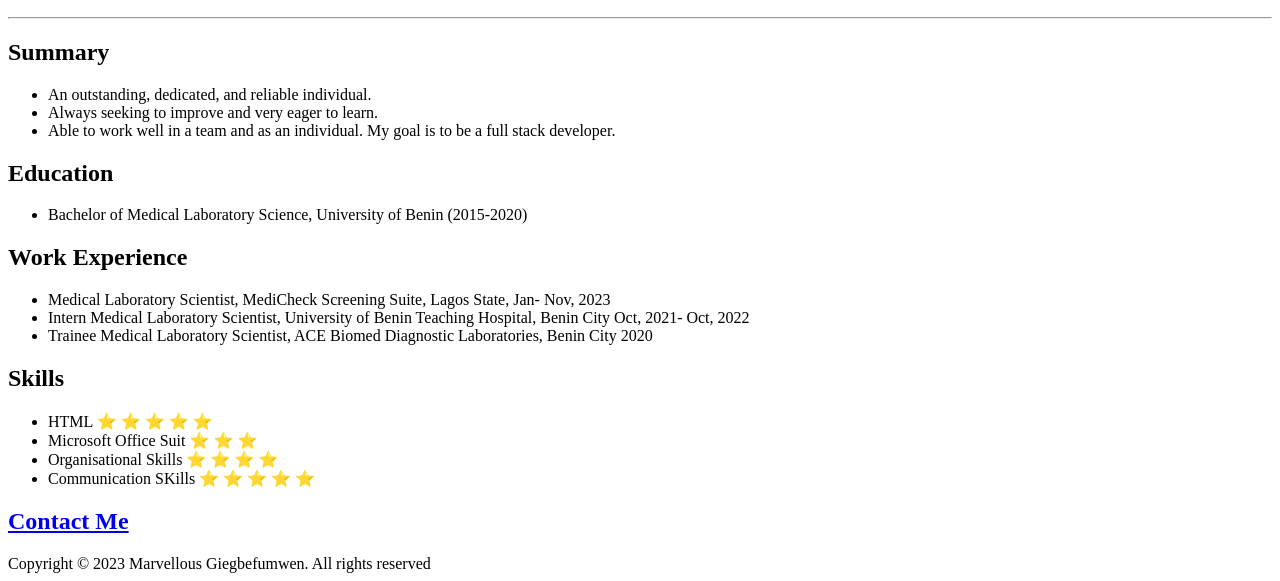
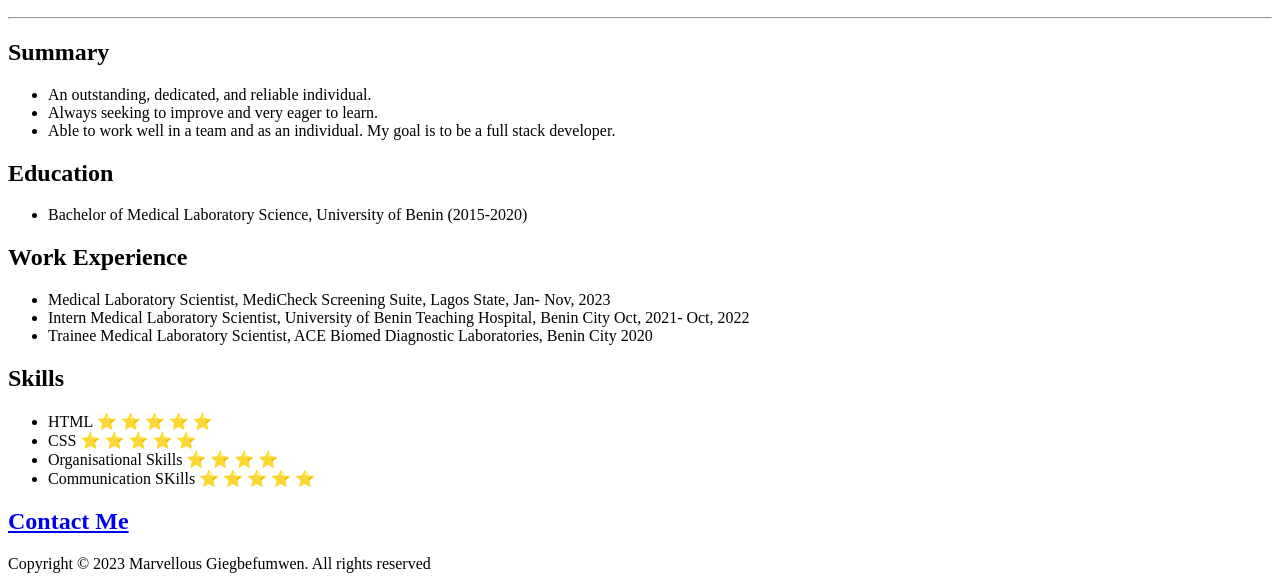
Before and after one commit to gurumarv/html-resume, a plain HTML site: page index.html in a window 1280 px wide. Shown: the part 522-1103 px from the top of the page. Drawn offline with Linux system fonts and the light colour scheme.

Commit message:
Update index.html

```diff
--- a/index.html
+++ b/index.html
@@ -36,7 +36,7 @@
     <h2>Skills</h2>
     <ul>
         <li>HTML &#11088 &#11088 &#11088 &#11088 &#11088</li>
-        <li>Microsoft Office Suit &#11088 &#11088 &#11088 </li>
+        <li>CSS &#11088 &#11088 &#11088 &#11088 &#11088</li>
         <li>Organisational Skills &#11088 &#11088 &#11088 &#11088</li>
         <li>Communication SKills &#11088 &#11088 &#11088 &#11088 &#11088</li>
     </ul>
```
